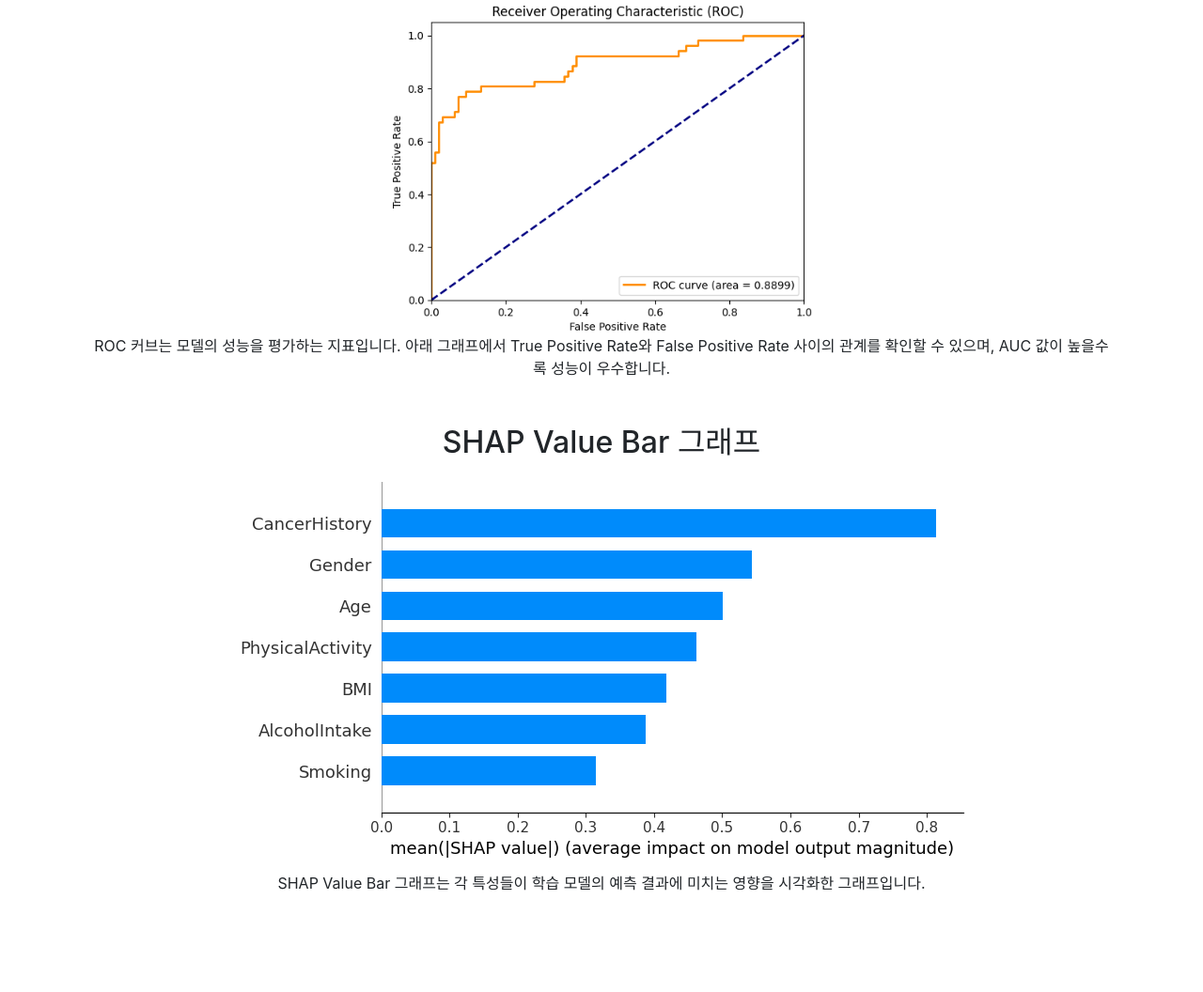
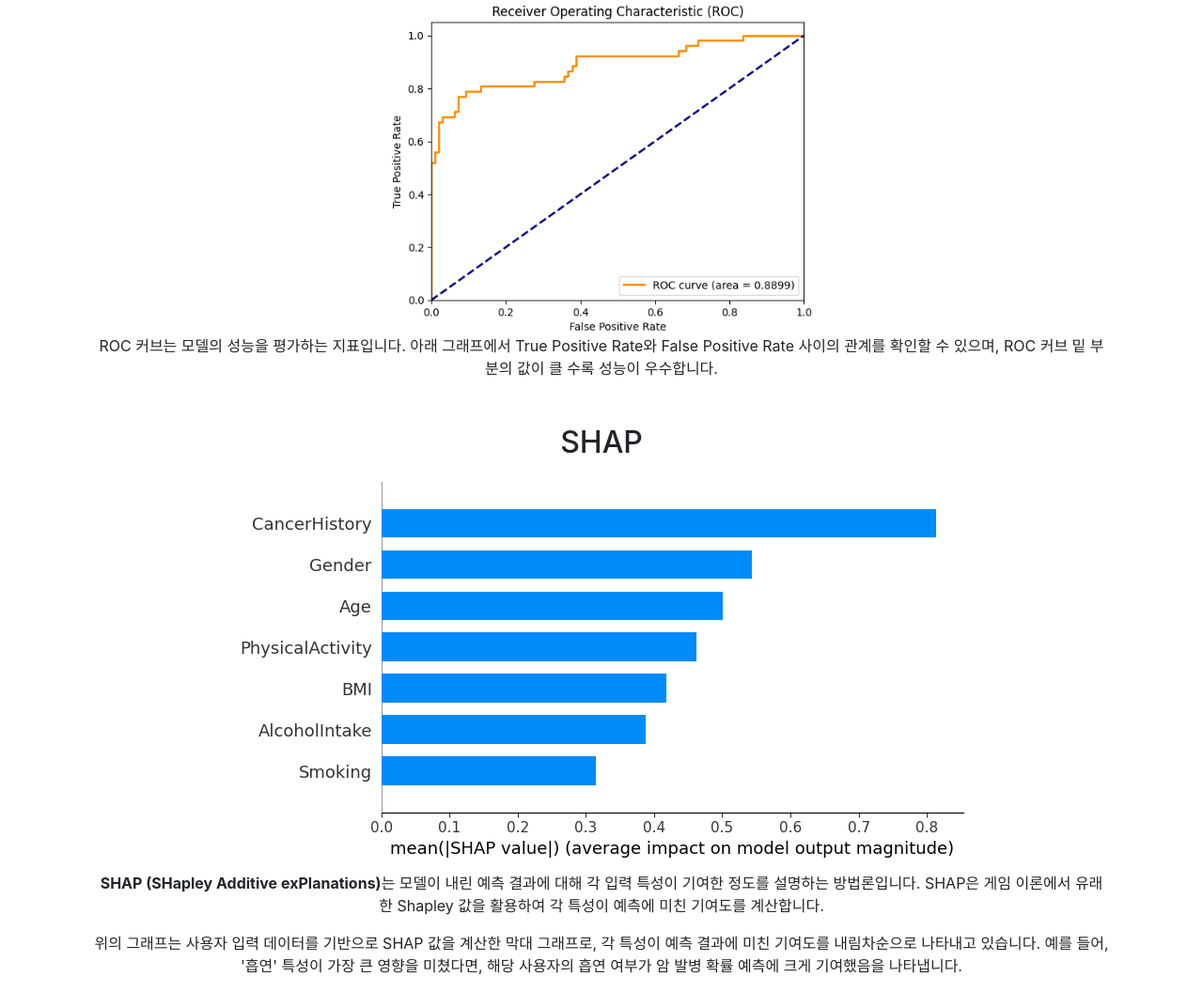
Before and after one commit to Capstone-2024-1-09/CancerPredict, a Django app: page /about/ in a window 1280 px wide. Shown: the part 918-1974 px from the top of the page at 94% size. Before the commit the page ends 1866 px from the top, so only its background shows below. Run offline with Django 5.2, Linux system fonts and the light colour scheme; some libraries are stand-ins or nearby versions.

Commit message:
예측 결과 창에서 사용자 입력값에 따른 shap그래프 출력 사용자 shap값 테이블 삭제(그래프와 중복됨) 소개 페이지 shap모델 설명 추가

```diff
--- a/prediction/templates/about.html
+++ b/prediction/templates/about.html
@@ -20,12 +20,19 @@
             <div class="text-center">
             <h2 class="mt-5">ROC 커브</h2>
             <img src="{% static 'ROC.png' %}" alt="ROC 커브" class="img-fluid">
-            <p>ROC 커브는 모델의 성능을 평가하는 지표입니다. 아래 그래프에서 True Positive Rate와 False Positive Rate 사이의 관계를 확인할 수 있으며, AUC 값이 높을수록 성능이 우수합니다.</p>
+            <p>ROC 커브는 모델의 성능을 평가하는 지표입니다. 아래 그래프에서 True Positive Rate와 False Positive Rate 사이의 관계를 확인할 수 있으며, ROC 커브 밑 부분의 값이 클 수록 성능이 우수합니다.</p>
         </div>
         <div class="text-center">
-            <h2 class="mt-5">SHAP Value Bar 그래프</h2>
+            <h2 class="mt-5">SHAP</h2>
             <img src="{% static 'SHAP_bar.png' %}" alt="SHAP Value Bar 그래프" class="img-fluid">
-            <p>SHAP Value Bar 그래프는 각 특성들이 학습 모델의 예측 결과에 미치는 영향을 시각화한 그래프입니다.</p>
+            <p>
+                <strong>SHAP (SHapley Additive exPlanations)</strong>는 모델이 내린 예측 결과에 대해 각 입력 특성이 기여한 정도를 설명하는 방법론입니다.
+                SHAP은 게임 이론에서 유래한 Shapley 값을 활용하여 각 특성이 예측에 미친 기여도를 계산합니다.
+            </p>
+            <p>
+                위의 그래프는 사용자 입력 데이터를 기반으로 SHAP 값을 계산한 막대 그래프로, 각 특성이 예측 결과에 미친 기여도를 내림차순으로 나타내고 있습니다.
+                예를 들어, '흡연' 특성이 가장 큰 영향을 미쳤다면, 해당 사용자의 흡연 여부가 암 발병 확률 예측에 크게 기여했음을 나타냅니다.
+            </p>
         </div>
     </div>
 {% endblock %}
--- a/prediction/views.py
+++ b/prediction/views.py
@@ -55,10 +55,6 @@ shap_mean_abs_df = pd.DataFrame({
 shap_mean_abs_df = shap_mean_abs_df[shap_mean_abs_df['Feature'] != 'Gender']
 shap_mean_abs_df_sorted = shap_mean_abs_df.sort_values(by='Mean_SHAP_Value', ascending=False)
 
-# 컨텍스트 리스트 생성
-context_feature_rank = shap_mean_abs_df_sorted['Rank'].tolist()
-context_feature_shap = shap_mean_abs_df_sorted['Mean_SHAP_Value'].tolist()
-
 def preprocess_input(age, gender, bmi, smoking, physical_activity, alcohol_intake, cancer_history):
     try:
         features = [
@@ -109,8 +105,7 @@ def predict_cancer(request):
         # 초기 컨텍스트 준비
         context = {
             'result': result,
-            'rank_features': context_feature_rank,
-            'rank_shap': context_feature_shap,
+            'rank_features': rank_name
         }
 
         # 암 발병 확률이 20% 이상일 때만 SHAP 값을 계산하고, 그래프를 포함
@@ -119,6 +114,7 @@ def predict_cancer(request):
             shap_values_input = explainer.shap_values(input_tensor)
             shap_values_input_2d = shap_values_input[:, :, 1]
             shap_mean_abs_input_values = np.abs(shap_values_input_2d).mean(axis=0)
+
 
             shap_information = [
                 '나이 - 병원에서 정기적으로 검진 받기 , 40대 이상: 위암, 대장암, 간암, 폐암 등의 검진을 주기적으로 받아야 합니다., 50대 이상: 특히 대장암, 전립선암, 폐암 검진의 필요성이 높습니다. 고위험군은 전문가와 상의하여 개인화된 검진 일정을 따르는 것이 좋습니다.',
@@ -136,16 +132,18 @@ def predict_cancer(request):
                 'Mean_SHAP_Value': shap_mean_abs_input_values,
                 'information': shap_information
             })
+
             shap_mean_abs_input_df = shap_mean_abs_input_df[shap_mean_abs_input_df['Feature'] != 'Gender']
             shap_mean_abs_input_df_sorted = shap_mean_abs_input_df.sort_values(by='Mean_SHAP_Value', ascending=False)
 
-            # 원인과 해결법
-            main_causes = shap_mean_abs_input_df_sorted.iloc[0]['Feature']
-            solution = shap_mean_abs_input_df_sorted.iloc[0]['information']
+            # 사용자 입력값에 따른 SHAP값 그래프
+            plt.figure(figsize=(8, 6))
+            plt.barh(shap_mean_abs_input_df_sorted['Feature'], shap_mean_abs_input_df_sorted['Mean_SHAP_Value'],
+                     color='lightblue')
+            plt.xlabel('SHAP Value (Mean Absolute)')
+            plt.title('SHAP value')
+            plt.tight_layout()
 
-            # SHAP 요약 플롯 생성
-            plt.figure()
-            shap.summary_plot(shap_values_train_2d, X_train, feature_names=columns, show=False)
             buffer = BytesIO()
             plt.savefig(buffer, format='png')
             buffer.seek(0)
@@ -154,25 +152,14 @@ def predict_cancer(request):
             shap_plot = base64.b64encode(image_png).decode('utf-8')
             plt.close()
 
-            # SHAP 값에 사용자 입력값 추가
-            shap_values = shap_mean_abs_df_sorted.to_dict('records')
-            user_input = {
-                'Age': age,
-                'Gender': gender,
-                'BMI': bmi,
-                'Smoking': smoking,
-                'PhysicalActivity': physical_activity,
-                'AlcoholIntake': alcohol_intake,
-                'CancerHistory': cancer_history,
-            }
-            for feature in shap_values:
-                feature['value'] = user_input.get(feature['Feature'], '')
+            # 원인과 해결법
+            main_causes = shap_mean_abs_input_df_sorted.iloc[0]['Feature']
+            solution = shap_mean_abs_input_df_sorted.iloc[0]['information']
 
             # 컨텍스트에 SHAP 관련 데이터 추가
             context.update({
                 'cause': main_causes,
                 'solution': solution,
-                'shap_values': shap_values,
                 'shap_plot': shap_plot,
             })
         else:
```
Also changed, not shown: prediction/templates/result.html (+3 -30 lines).
